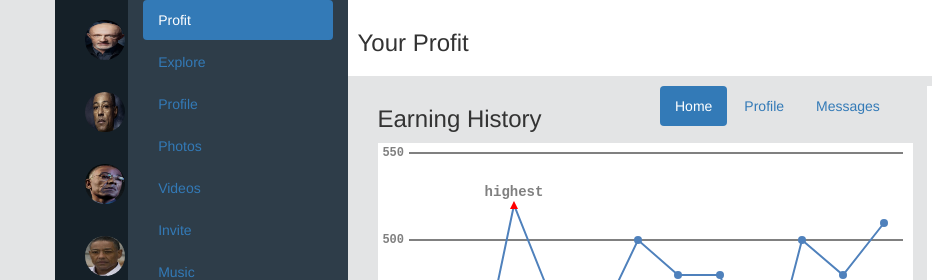
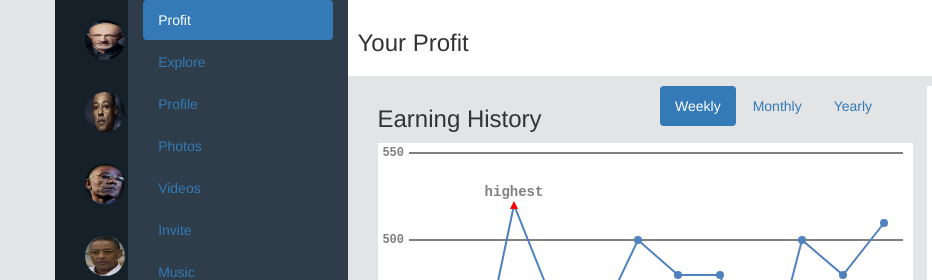
Before and after one commit to vickyvishal/Double-Spring, a plain HTML site: page index.html in a window 1280 px wide. Shown: the top 280 px of the page, 0-932 px from the left. Drawn offline with nearby package versions, Linux system fonts and the light colour scheme.

Commit message:
Update index.html

```diff
--- a/index.html
+++ b/index.html
@@ -119,9 +119,9 @@
 							<div class="col-md-6"><h3>Earning History</h3></div>
 							<div class="col-md-6">
 							<ul class="nav nav-pills">
-							  <li role="presentation" class="active"><a href="#">Home</a></li>
-							  <li role="presentation"><a href="#">Profile</a></li>
-							  <li role="presentation"><a href="#">Messages</a></li>
+							  <li role="presentation" class="active"><a href="#">Weekly</a></li>
+							  <li role="presentation"><a href="#">Monthly</a></li>
+							  <li role="presentation"><a href="#">Yearly</a></li>
 							</ul>
 							</div>
 						</header>
```
